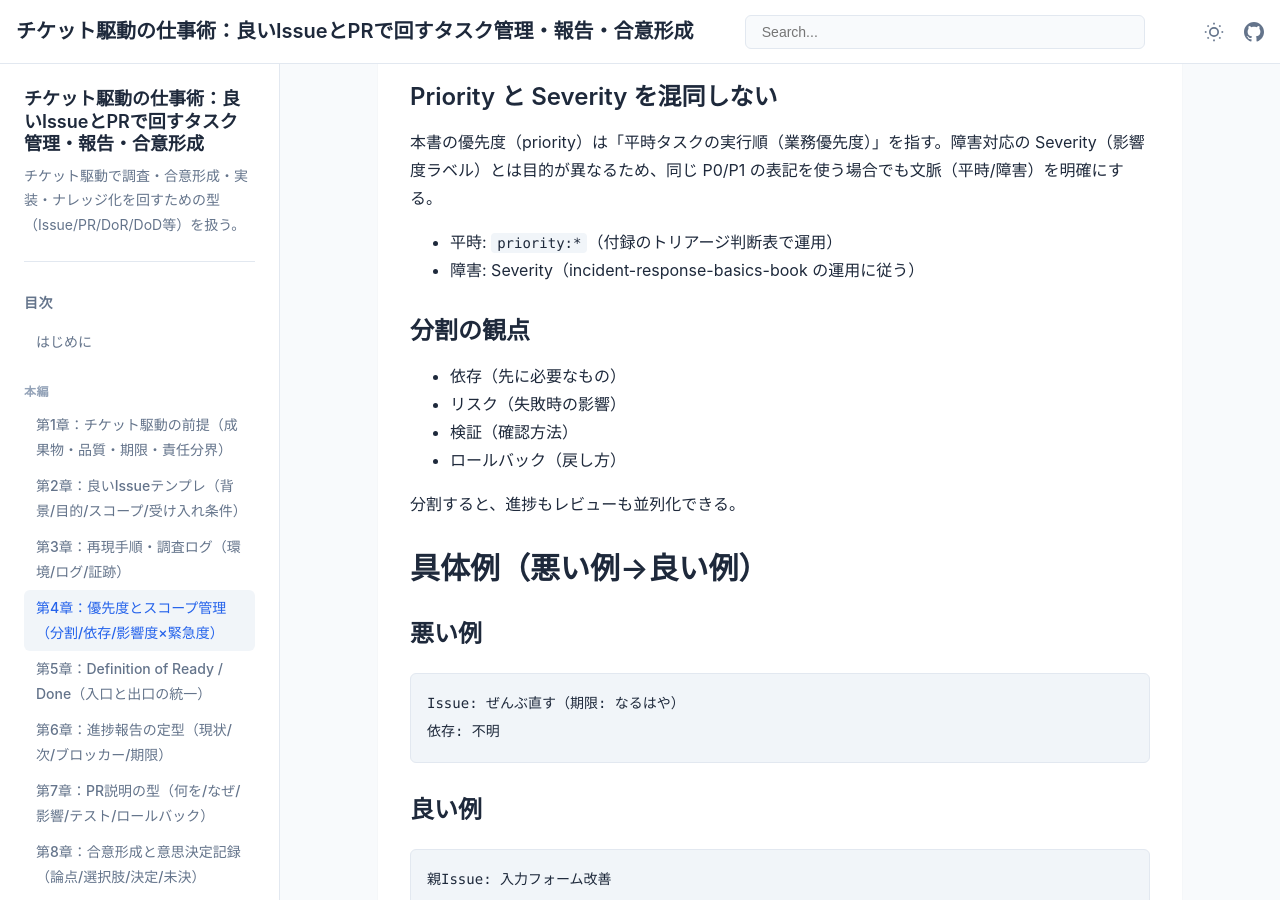
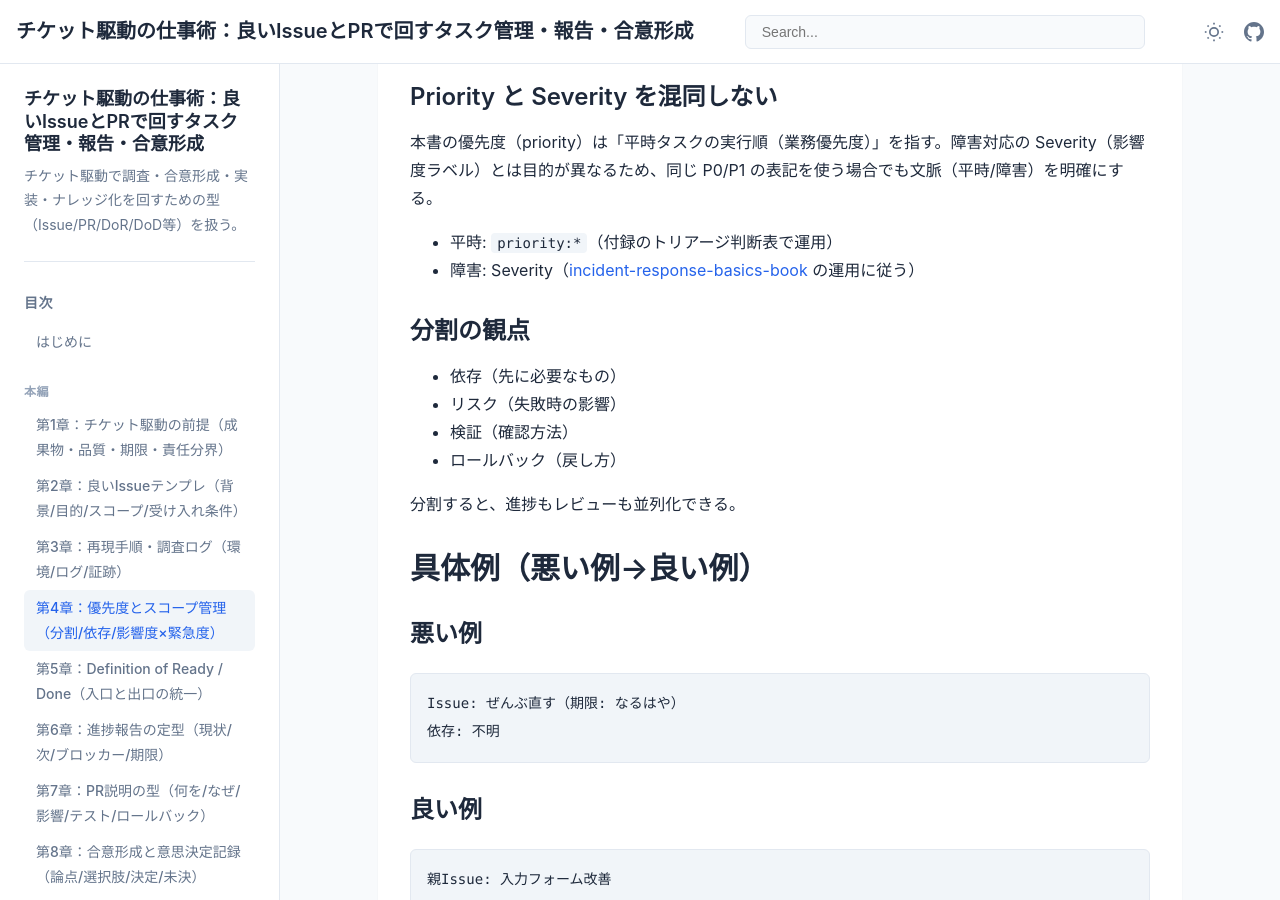
Before and after one commit to itdojp/issue-driven-work-book, a Jekyll site: the page built from docs/chapters/chapter-04/index.md, in a window 1280 px wide and 900 px high, scrolled down 625 px. Built offline with Jekyll 4.4.1, drawn with Linux system fonts in a browser that asks for light colours; part of the change alters nothing that is shown.

```diff
--- a/docs/chapters/chapter-04/index.md
+++ b/docs/chapters/chapter-04/index.md
@@ -26,7 +26,7 @@ order: 40
 本書の優先度（priority）は「平時タスクの実行順（業務優先度）」を指す。障害対応の Severity（影響度ラベル）とは目的が異なるため、同じ P0/P1 の表記を使う場合でも文脈（平時/障害）を明確にする。
 
 - 平時: `priority:*`（付録のトリアージ判断表で運用）
-- 障害: Severity（incident-response-basics-book の運用に従う）
+- 障害: Severity（[incident-response-basics-book](https://itdojp.github.io/incident-response-basics-book/) の運用に従う）
 
 ### 分割の観点
 
```
